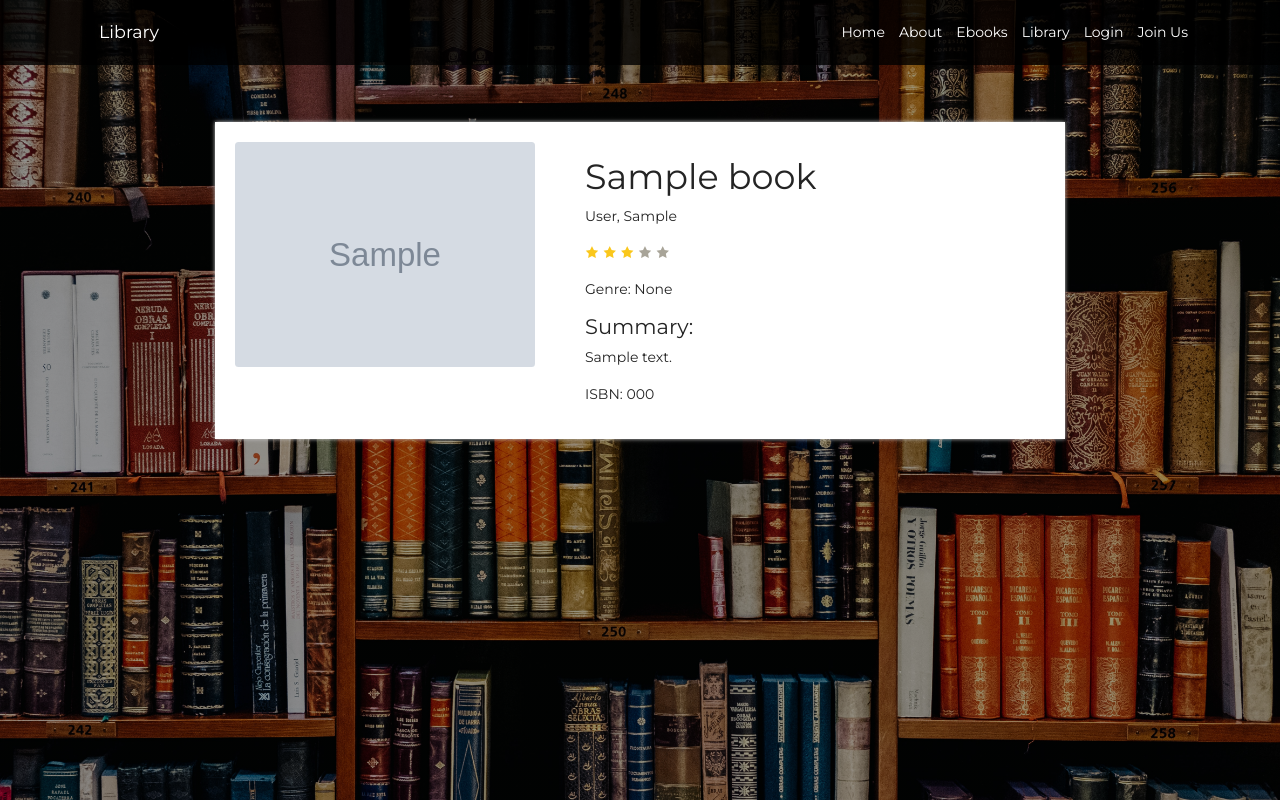
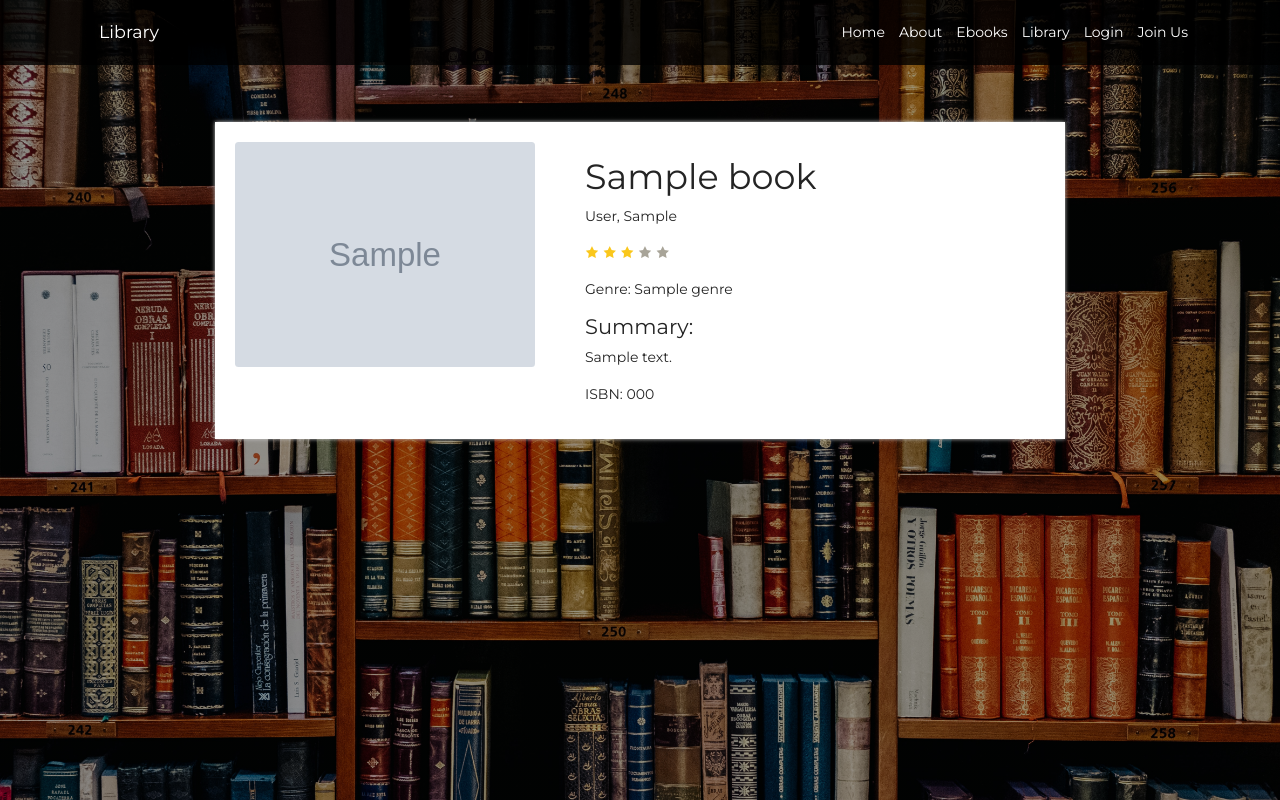
Before and after one commit to ArtsiomKrauchanka/Library-manager, a Django app: page /book/book_details/00000000-0000-0000-0000-000000000001/ in a window 1280 px wide. Run offline with Django 3.2, Linux system fonts and the light colour scheme; tables that the repository leaves empty hold one stand-in row (values such as "Sample post"); grey boxes marked "Sample" are stand-in pictures; some libraries are stand-ins or nearby versions.

Commit message:
Fix genres display in book details html template

```diff
--- a/project/books/templates/books/book_details.html
+++ b/project/books/templates/books/book_details.html
@@ -40,7 +40,10 @@
                         <i class="icofont-star"></i>
                     </li>
                 </ul>
-                <p>Genre: {{ book.genre.name }}</p>
+                <p>Genre:
+                    {% for genre in book.genre.all %}
+                        {{genre.name}}{% if not forloop.last %},{% endif %}
+                    {% endfor %}</p>
                 <h4>Summary:</h4>
                 <p>
                     {{ book.summary|linebreaksbr }}
```
